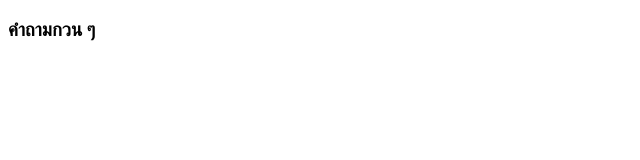
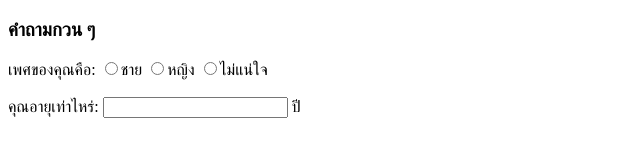
Before and after one commit to 64160100/88726064, a plain HTML site: page babyquiz.html in a window 1280 px wide. Shown: the whole page, without its empty margins (0-640 px from the left). Drawn offline with Linux system fonts and the light colour scheme.

Commit message:
Commit ครั้งที่ 2 (เพิ่มหัวข้อ ชื่อ เพศ และอายุ)

```diff
--- a/babyquiz.html
+++ b/babyquiz.html
@@ -8,6 +8,15 @@
 <body>
     <h3>คำถามกวน ๆ</h3>
     <form method="post" action="https://angsila.cs.buu.ac.th/~wittawas/652/88726064/services/post.php">
+        <input type="hidden" name="stdcode" value="6416100">
+        <label for="sex">เพศของคุณคือ:</label>
+        <input type="radio" name="sex" id="sex" value="M">ชาย
+        <input type="radio" name="sex" id="sex" value="F">หญิง
+        <input type="radio" name="sex" id="sex" value="F">ไม่แน่ใจ
+        <br><br>
+        <label for="name">คุณอายุเท่าไหร่:
+        <input type="text" name="name" id="name">
+        ปี</label>
         <br><br>
     </form>
 </body>
```
